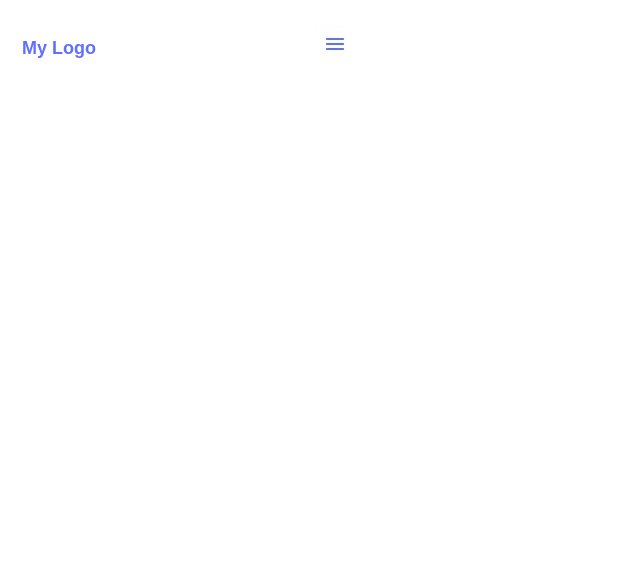
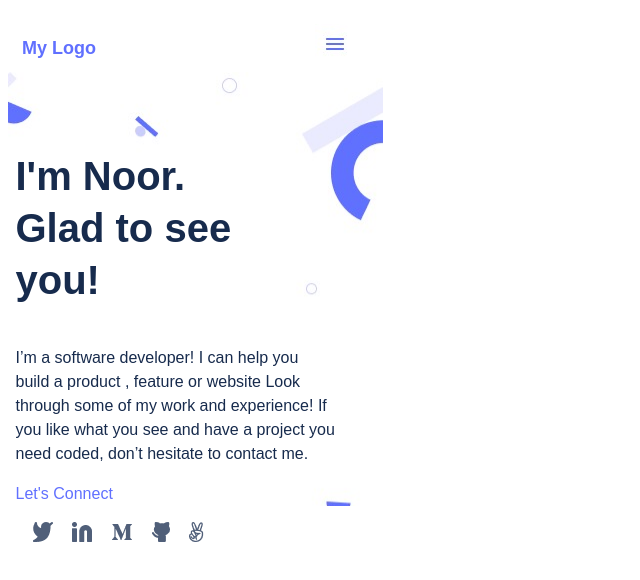
Before and after one commit to noorseyal12/PortfolioProject-task1-, a website: page Screen.html in a window 1280 px wide. Shown: the whole page, without its empty margins (0-640 px from the left). Drawn offline with Linux system fonts and the light colour scheme.

Commit message:
Here is the header section code

```diff
--- a/Screen.html
+++ b/Screen.html
@@ -9,14 +9,37 @@
 </html>
 <body>
   <nav class="header">
-    <div class="header_left">
+    <div class="header-left">
       <p>My Logo</p>
     </div>
 
-    <div class="header_right">
+    <div class="header-right">
       <div class="logo">
         <img src="./assets/logo.jpeg" />
       </div>
     </div>
   </nav>
 </body>
+<header class="header-section">
+    <div class="title">
+      <p>I'm Noor. Glad to see you!</p>
+    </div>
+
+    <div class="paragraph">
+      <p>
+        I’m a software developer! I can help you build a product , feature or
+        website Look through some of my work and experience! If you like what
+        you see and have a project you need coded, don’t hesitate to contact
+        me.
+      </p>
+    </div>
+
+    <div class="lets-connect">
+      <p>Let's Connect</p>
+    </div>
+  </header>
+  <div class="icons">
+    <img src="./assets/social media icons.png" />
+  </div>
+</body>
+</html>
--- a/style.css
+++ b/style.css
@@ -6,7 +6,7 @@
   padding-top: 12px;
 }
 
-.header_left {
+.header-left {
   font-family: Poppins, sans-serif;
   font-size: 18px;
   font-weight: 700;
@@ -17,14 +17,14 @@
   margin-left: 14px;
 }
 
-.header_right {
+.header-right {
   display: flex;
   justify-content: space-between;
   align-items: center;
   margin-right: 3px;
 }
 
-.header_section {
+.header-section {
   background-image: url('./assets/background.jpeg');
   background-size: cover;
   background-repeat: no-repeat;
@@ -65,7 +65,7 @@
   max-width: 320px;
 }
 
-.lets_connect {
+.lets-connect {
   font-family: Poppins, sans-serif;
   font-size: 16px;
   font-weight: 500;
```
